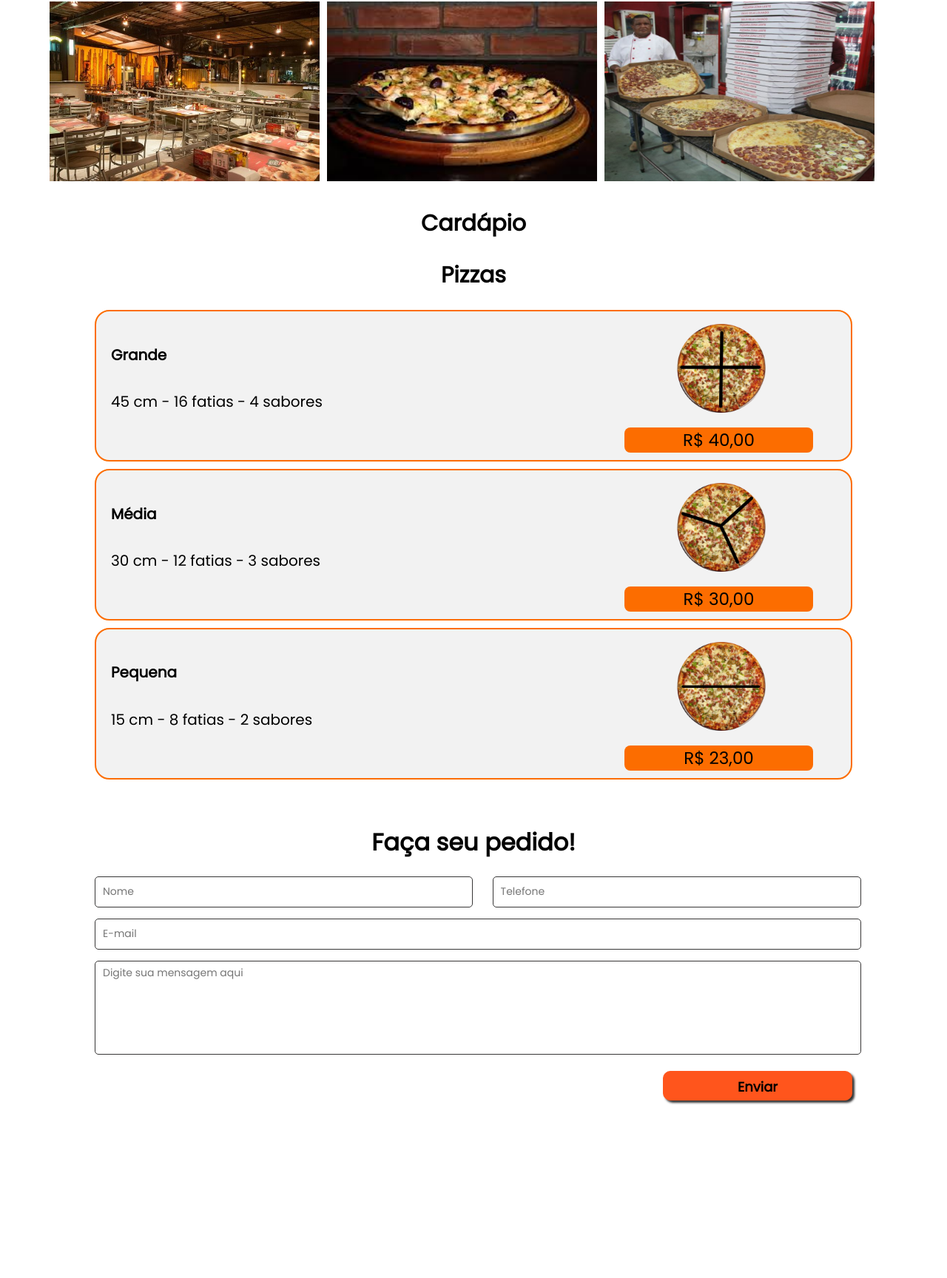
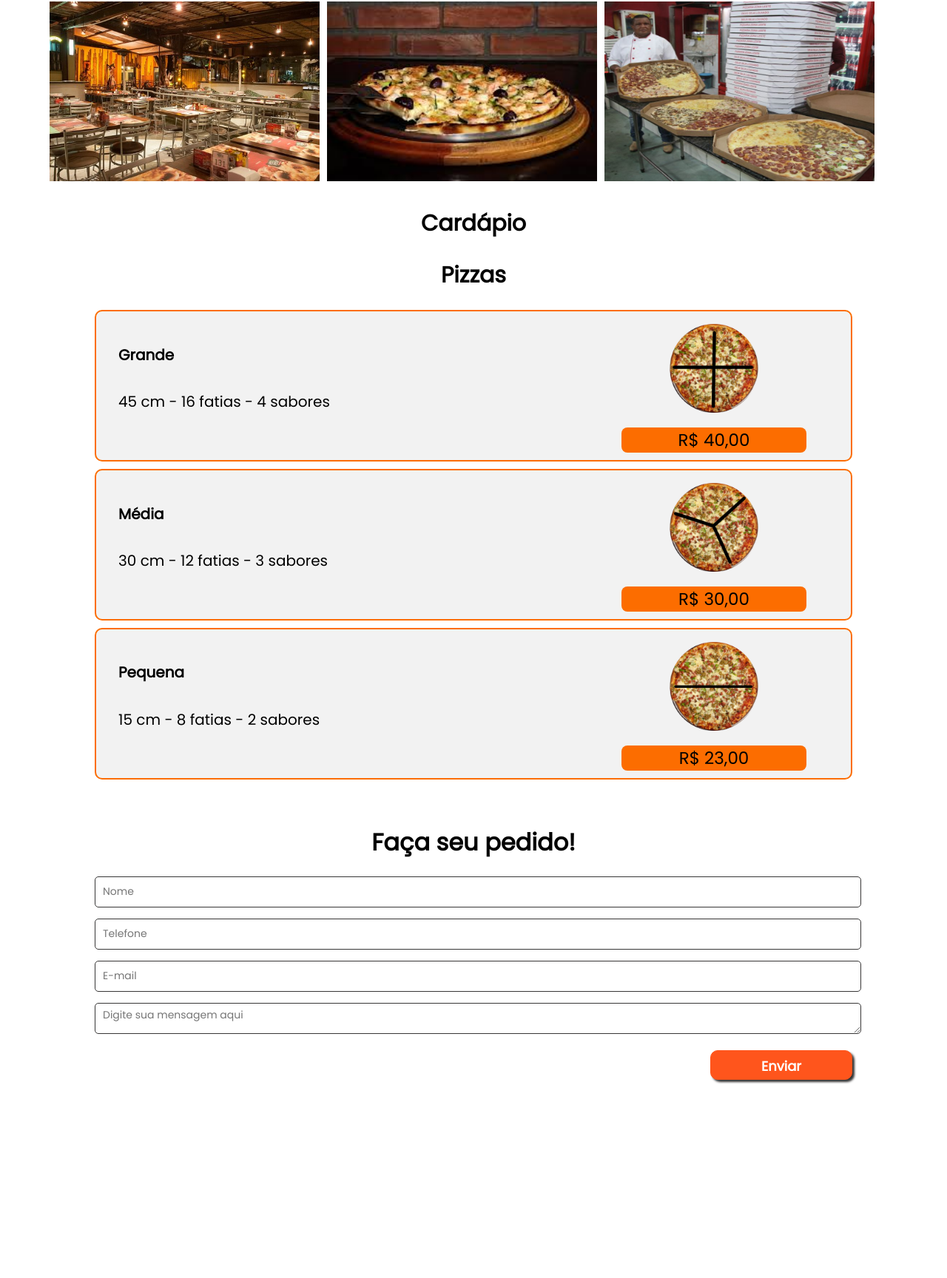
Before and after one commit to fabricioromanii/TrabalhoSiteProgII, a PHP site: page / in a window 1280 px wide. Shown: the part 1267-2995 px from the top of the page at 74% size. Run offline with PHP 8.4, Linux system fonts and the light colour scheme.

Commit message:
pizzaria

```diff
--- a/css/cardapio.css
+++ b/css/cardapio.css
@@ -57,11 +57,10 @@
 .itemCardapioPizza{
     background-color: #f2f2f2;
     border: 2px solid #fc6d00;
-    padding-top: 10px;
-    padding-bottom: 10px;
+    padding: 10px;
     margin-top: 10px;
     margin-bottom: 10px;
-    border-radius: 20px;
+    border-radius: 10px;
 }
 
 .itemCardapioPizza a{
@@ -84,7 +83,7 @@
 }
 
 .itemCardapioPizza:hover{
-    background-color:#c9c7c7;
+    background-color:#d8d8d8;
     cursor: pointer;
 }
 
@@ -92,3 +91,16 @@
     background-color:#c9c7c7;
     cursor: pointer;
 }
+
+select {
+    background-color: #e2e1e1;
+    width: 15%;
+    margin: 5px 0 5px 0;
+    display: inline-block;
+    border: 1.8px solid #3c3b3b;
+    box-sizing: border-box;
+    border-radius: 3px;
+    font-size: 14px;
+    cursor: pointer;
+    height: 30px;
+}
--- a/css/formulario.css
+++ b/css/formulario.css
@@ -11,7 +11,14 @@
     display: block;
 }
 
-input {
+input[type=date],
+input[type=text],
+input[type=email],
+select,
+input[type=number],
+input[type=password],
+textarea{
+    width: 100%;
     height: 30px;
     margin-bottom: 15px;
     background-color: #fff;
@@ -24,38 +31,19 @@ input {
     cursor: pointer;
 }
 
+input[type=date]:focus,
+input[type=text]:focus,
+input[type=email]:focus,
+select:focus,
+input[type=number]:focus,
+input[type=password]:focus,
+textarea{
+    box-shadow: 0 0 0 0;
+    outline: 0;
+}
+
 input:hover {
     border: 1.5px solid #FF551C;
-}
-
-.field-nome {
-    width: 39vw;
-    float: left;
-}
-
-.field-telefone {
-    width: 38vw;
-    float: right;
-    margin-right: -12px;
-}
-
-.field-email {
-    width: 80vw;
-}
-
-.field-mensagem {
-    font-size: 14px;
-    color: #000;
-    width: 80vw;
-    height: 15vh;
-    margin-bottom: 15px;
-    border-radius: 5px;
-    cursor: pointer;
-    background-color: #fff;
-    border: 1.5px solid #373636;
-    font-family: "Poppins", sans-serif;
-    resize: none;
-    padding: 5px 0px 0px 10px;
 }
 
 .field-mensagem:hover {
@@ -63,11 +51,11 @@ input:hover {
 }
 
 .field-enviar {
-    width: 20vw;
+    width: 15vw;
     height: 40px;
     padding: 7px;
     background-color: #FF551C;
-    color: rgb(0, 0, 0);
+    color: #ffffff;
     cursor: pointer;
     border-radius: 10px;
     float: right;
@@ -80,6 +68,6 @@ input:hover {
 }
 
 .field-enviar:hover {
-    border: 1.5px solid #fc6c3b;
-    background-color: #fc6c3b;
+    border: 1.5px solid #d14014;
+    background-color: #d14014;
 }
--- a/index.php
+++ b/index.php
@@ -57,9 +57,9 @@
     <div class="contato" id="ContatoJS">
         <form class="form">
             <h1>Faça seu pedido!</h1>
-            <input class="field-nome" placeholder="Nome" type="text" required>
-            <input class="field-telefone" placeholder="Telefone" type="number" required>
-            <input class="field-email" placeholder="E-mail" type="email" required>
+            <input placeholder="Nome" type="text" required>
+            <input placeholder="Telefone" type="number" required>
+            <input placeholder="E-mail" type="email" required>
             <textarea class="field-mensagem" placeholder="Digite sua mensagem aqui" maxlength="600" required></textarea>
             <input class="field-enviar" type="submit" value="Enviar">
         </form>
```
